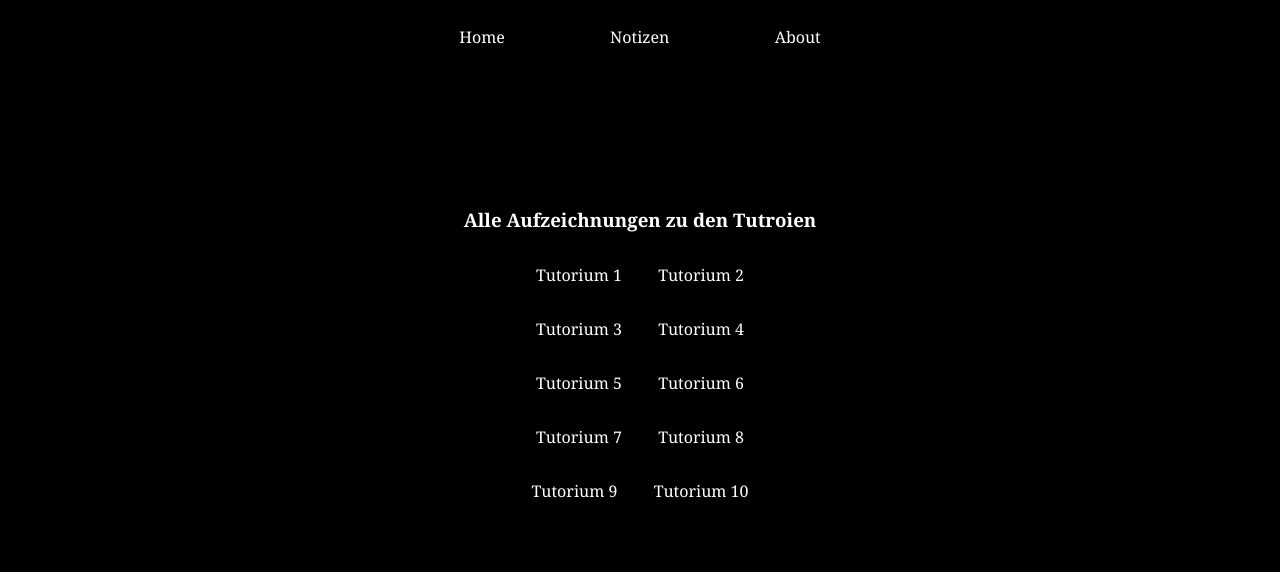
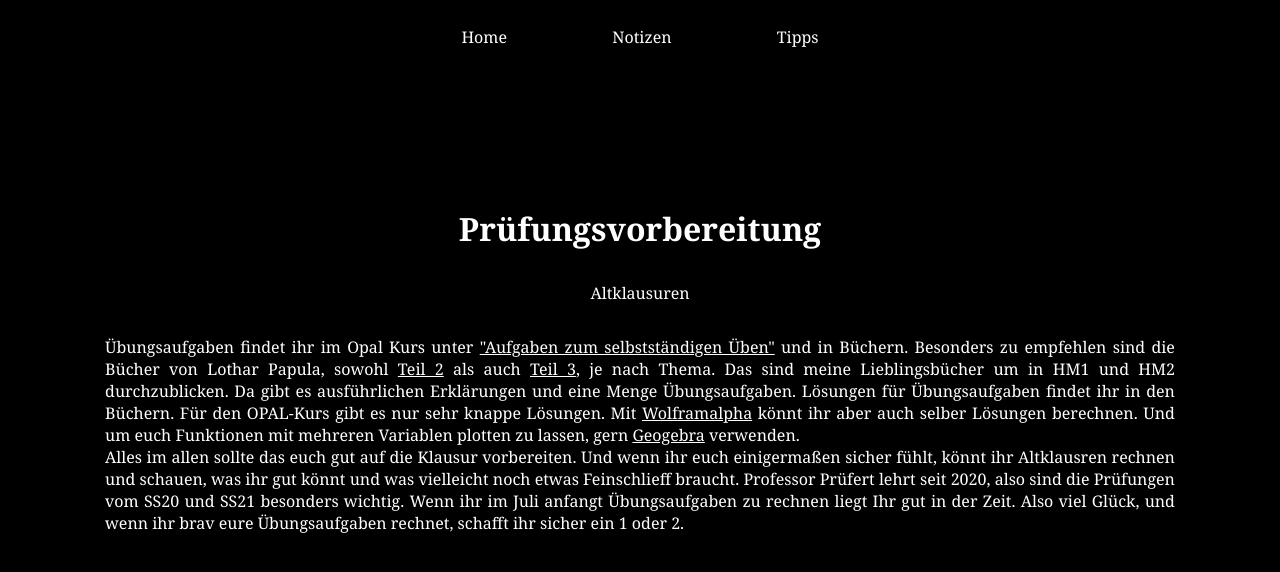
Before and after one commit to PhilipSchoene/PhilipSchoene.github.io, a plain HTML site: page index.html in a window 1280 px wide. Drawn offline with Linux system fonts and the light colour scheme.

Commit message:
Update index.html

```diff
--- a/index.html
+++ b/index.html
@@ -4,34 +4,24 @@
   <meta name="viewport" content="width=device-width, initial-scale=1">
   <link rel="stylesheet" type="text/css" href="./style.css">
   <script src="./script.js"></script>
-  <title>Content</title>
+  <title>Home</title>
 </head>
 <body class="komplett">
 <div class="navbar">
 <a href="./index.html">Home</a>
 <a href="./content.html">Notizen</a>
-<a href="./about.html">About</a>
+<a href="./about.html">Tipps</a>
 </div>
 <div class="textcenter">
-<h3>Alle Aufzeichnungen zu den Tutroien</h3>
-<p class="paragraph">
-<a  class="knopf" href="./pdfs/pruefung.pdf">Tutorium 1</a>
-<a  class="knopf" href="./pdfs/pruefung.pdf">Tutorium 2</a>
-</p>
-<p class="paragraph">
-<a  class="knopf" href="./pdfs/pruefung.pdf">Tutorium 3</a>
-<a  class="knopf" href="./pdfs/pruefung.pdf">Tutorium 4</a>
-</p>
-<p class="paragraph">
-<a  class="knopf" href="./pdfs/pruefung.pdf">Tutorium 5</a>
-<a  class="knopf" href="./pdfs/pruefung.pdf">Tutorium 6</a>
-</p>
-<p class="paragraph">
-<a  class="knopf" href="./pdfs/pruefung.pdf">Tutorium 7</a>
-<a  class="knopf" href="./pdfs/pruefung.pdf">Tutorium 8</a>
-</p>
-<p class="paragraph">
-<a  class="knopf" href="./pdfs/pruefung.pdf">Tutorium 9</a>
-<a  class="knopf" href="./pdfs/pruefung.pdf">Tutorium 10</a>
-</p>
+<h1>Pr&uuml;fungsvorbereitung</h1>
+<p class="paragraph"><a  class="knopf" href="https://tu-freiberg.de/fakult1/studium/studierende/lehrveranstaltungen/hm-nat/klausuren">Altklausuren</a></p>
+<p class="vieltext">
+&Uuml;bungsaufgaben findet ihr im Opal Kurs unter <a class="link" href="https://tu-freiberg.de/fakult1/studium/studierende/lehrveranstaltungen/hm-nat/uebungsaufgaben-hm2">
+"Aufgaben zum selbstst&auml;ndigen &Uuml;ben"</a> und in B&uuml;chern. Besonders zu empfehlen sind die B&uuml;cher von Lothar Papula, sowohl <a class="link" href="https://katalog.ub.tu-freiberg.de/Record/0-1654783382">Teil 2</a>
+als auch <a class="link" href="https://katalog.ub.tu-freiberg.de/Record/0-1647906822">Teil 3</a>, je nach Thema. Das sind meine Lieblingsb&uuml;cher um in HM1 und HM2 durchzublicken. Da gibt es ausf&uuml;hrlichen
+ Erkl&auml;rungen und eine Menge &Uuml;bungsaufgaben. L&ouml;sungen f&uuml;r &Uuml;bungsaufgaben findet ihr in den B&uuml;chern. F&uuml;r den OPAL-Kurs gibt es nur sehr knappe L&ouml;sungen. Mit <a class="link" href="https://www.wolframalpha.com">Wolframalpha</a> k&ouml;nnt ihr
+aber auch selber L&ouml;sungen berechnen. Und um euch Funktionen mit mehreren Variablen plotten zu lassen, gern <a class="link" href="https://www.geogebra.org/3d?lang=de">Geogebra</a> verwenden.
+<br>
+Alles im allen sollte das euch gut auf die Klausur vorbereiten. Und wenn ihr euch einigerma&szlig;en sicher f&uuml;hlt, k&ouml;nnt ihr Altklausren rechnen und schauen,
+was ihr gut k&ouml;nnt und was vielleicht noch etwas Feinschlieff braucht. Professor Pr&uuml;fert lehrt seit 2020, also sind die Pr&uuml;fungen vom SS20 und SS21 besonders wichtig. Wenn ihr im Juli anfangt &Uuml;bungsaufgaben zu rechnen liegt Ihr gut in der Zeit. Also viel Gl&uuml;ck, und wenn ihr brav eure &Uuml;bungsaufgaben rechnet, schafft ihr sicher ein 1 oder 2.
 </div> </body> </html>
```
